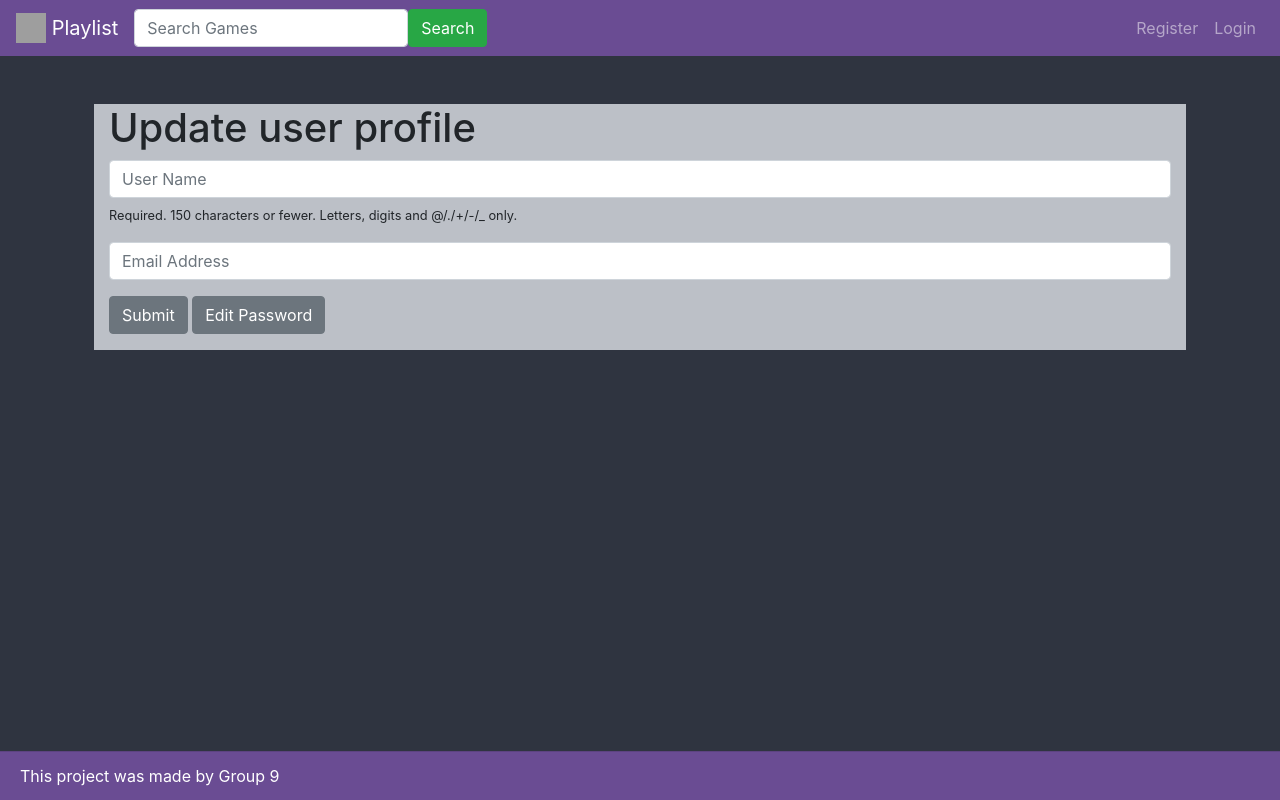
After one commit to Rototype0/Semester-Project-Web-Development, a Django app: template django_video_game_library/user_authentication/templates/authenticate/update_user.html in a window 1280 px wide. The commit adds this page. Run offline with Django 5.2, Linux system fonts and the light colour scheme; the template is opened without the code that fills it: values that come from a table or form of the project are taken from there, others are empty; parts of the project's set-up code (start-up, migrations or seed data) failed here and were passed over; some libraries are stand-ins or nearby versions; grey boxes are pictures that could not be loaded.

Commit message:
Added the ability to update your username email and password

```diff
--- a/django_video_game_library/home/templates/base.html
+++ b/django_video_game_library/home/templates/base.html
@@ -48,6 +48,9 @@
               <ul class="navbar-nav ml-auto">
                 {% if user.is_authenticated %}
                 <li class="nav_item">
+                  <a class="nav-link" href="{% url 'game_lib_update_user' %}">Profile</a>
+                </li>
+                <li class="nav_item">
                   <a class="nav-link" href="{% url 'game_lib_logout' %}">Logout</a>
                 </li>
                 {% else %}
--- a/django_video_game_library/user_authentication/forms.py
+++ b/django_video_game_library/user_authentication/forms.py
@@ -1,21 +1,64 @@
-from django.contrib.auth.forms import UserCreationForm
+from django.contrib.auth.forms import UserCreationForm, UserChangeForm, SetPasswordForm
 from django.contrib.auth.models import User
 from django import forms
 
 
+class UpdatePasswordForm(SetPasswordForm):
+    class Meta:
+        model = User
+        fields = ['new_password1', 'new_password2']
+    def __init__(self, *args, **kwargs):
+        super(UpdatePasswordForm, self).__init__(*args, **kwargs)
+
+        self.fields['new_password1'].widget.attrs['class'] = 'form-control'
+        self.fields['new_password1'].widget.attrs['placeholder'] = 'Password'
+        self.fields['new_password1'].label = ''
+        self.fields['new_password1'].help_text = '<ul class="form-text   small"><li>Your password can\'t be too similar to your other personal information.</li><li>Your password must contain at least 8 characters.</li><li>Your password can\'t be a commonly used password.</li><li>Your password can\'t be entirely numeric.</li></ul>'
+
+        self.fields['new_password2'].widget.attrs['class'] = 'form-control'
+        self.fields['new_password2'].widget.attrs['placeholder'] = 'Confirm Password'
+        self.fields['new_password2'].label = ''
+        self.fields['new_password2'].help_text = '<span class="form-text "><small>Enter the same password as before, for verification.</small></span>'
+
+
 class RegisterUserForm(UserCreationForm):
-    email = forms.EmailField(widget=forms.EmailInput(attrs={'class':'form-control'}))
-    first_name = forms.CharField(max_length=50, widget=forms.TextInput(attrs={'class':'form-control'}))
-    last_name = forms.CharField(max_length=50, widget=forms.TextInput(attrs={'class':'form-control'}))
+	email = forms.EmailField(label="", widget=forms.TextInput(attrs={'class':'form-control', 'placeholder':'Email Address'}))
 
+	class Meta:
+		model = User
+		fields = ('username', 'email', 'password1', 'password2')
+
+	def __init__(self, *args, **kwargs):
+		super(RegisterUserForm, self).__init__(*args, **kwargs)
+
+		self.fields['username'].widget.attrs['class'] = 'form-control'
+		self.fields['username'].widget.attrs['placeholder'] = 'User Name'
+		self.fields['username'].label = ''
+		self.fields['username'].help_text = '<span class="form-text "><small>Required. 150 characters or fewer. Letters, digits and @/./+/-/_ only.</small></span>'
+
+		self.fields['password1'].widget.attrs['class'] = 'form-control'
+		self.fields['password1'].widget.attrs['placeholder'] = 'Password'
+		self.fields['password1'].label = ''
+		self.fields['password1'].help_text = '<ul class="form-text   small"><li>Your password can\'t be too similar to your other personal information.</li><li>Your password must contain at least 8 characters.</li><li>Your password can\'t be a commonly used password.</li><li>Your password can\'t be entirely numeric.</li></ul>'
+
+		self.fields['password2'].widget.attrs['class'] = 'form-control'
+		self.fields['password2'].widget.attrs['placeholder'] = 'Confirm Password'
+		self.fields['password2'].label = ''
+		self.fields['password2'].help_text = '<span class="form-text "><small>Enter the same password as before, for verification.</small></span>'
+
+class UpdateUserForm(UserChangeForm):
+    email = forms.EmailField(label="", widget=forms.TextInput(attrs={'class':'form-control', 'placeholder':'Email Address'}))
+
+    password = None
 
     class Meta:
         model = User
-        fields = ('username', 'first_name', 'last_name', 'email', 'password1', 'password2')
+        fields = ('username', 'email')
 
     def __init__(self, *args, **kwargs):
-        super(RegisterUserForm, self).__init__(*args, **kwargs)
+        super(UpdateUserForm, self).__init__(*args, **kwargs)
 
         self.fields['username'].widget.attrs['class'] = 'form-control'
-        self.fields['password1'].widget.attrs['class'] = 'form-control'
-        self.fields['password2'].widget.attrs['class'] = 'form-control'
+        self.fields['username'].widget.attrs['placeholder'] = 'User Name'
+        self.fields['username'].label = ''
+        self.fields['username'].help_text = '<span class="form-text "><small>Required. 150 characters or fewer. Letters, digits and @/./+/-/_ only.</small></span>'
--- /dev/null
+++ b/django_video_game_library/user_authentication/templates/authenticate/update_user.html
@@ -0,0 +1,35 @@
+{% extends "base.html" %}
+
+{% block content %}
+
+{% if form.errors %}
+<div class="alert alert-warning alert-dismissible fade show" role="alert">
+    There was an error with your form
+    <button type="button" class="close" data-dismiss="alert" aria-label="Close">
+      <span aria-hidden="true">&times;</span>
+    </button>
+</div>
+{% endif %}
+
+
+<main class="content">
+  <div class="shadow p-4 mb-5 bg-body rounded">
+    <div class="row" style="background-color: #BCC0C7;">
+      <div class="col">
+        <form action="{% url 'game_lib_update_user' %}" method = 'post'>
+            {% csrf_token %}
+            <h1>Update user profile</h1>
+
+            {{ form.as_p }}
+            <input type="submit" value="Submit" class="btn btn-secondary">
+            <a type="submit" href="{% url 'game_lib_update_password' %}" class="btn btn-secondary">Edit Password</a>
+            <p></p>
+        </form>
+      </div>
+    </div>
+  </div>
+</main>
+<br/>
+
+
+{% endblock content %}
--- a/django_video_game_library/user_authentication/urls.py
+++ b/django_video_game_library/user_authentication/urls.py
@@ -5,4 +5,6 @@ urlpatterns = [
     path('login_user', views.login_user, name="game_lib_login"),
     path('logout_user', views.logout_user, name='game_lib_logout'),
     path('register_user', views.register_user, name='game_lib_register'),
+    path('update_user', views.update_user, name='game_lib_update_user'),
+    path('update_password', views.update_password, name='game_lib_update_password'),
 ]
```
Also changed, not shown: django_video_game_library/user_authentication/templates/authenticate/update_password.html (added, +35 -0 lines), django_video_game_library/user_authentication/views.py (+80 -28 lines).
